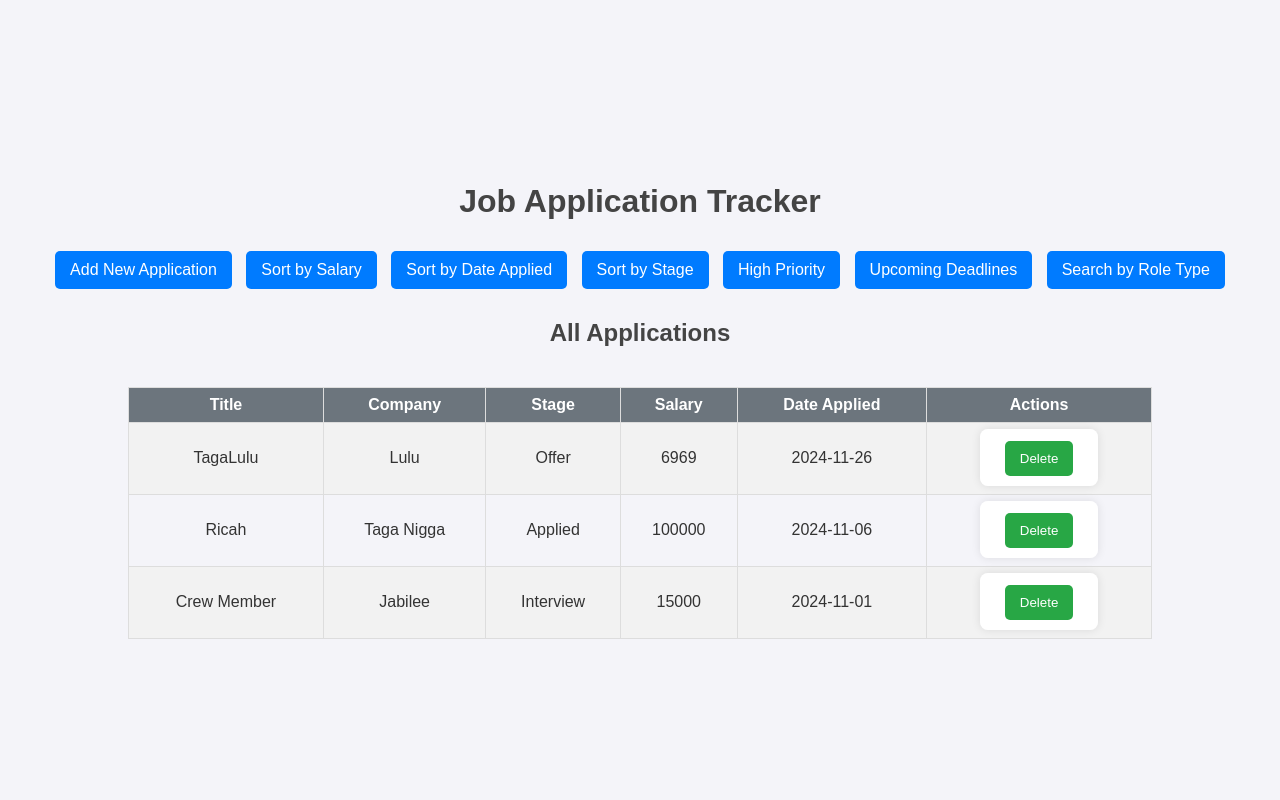
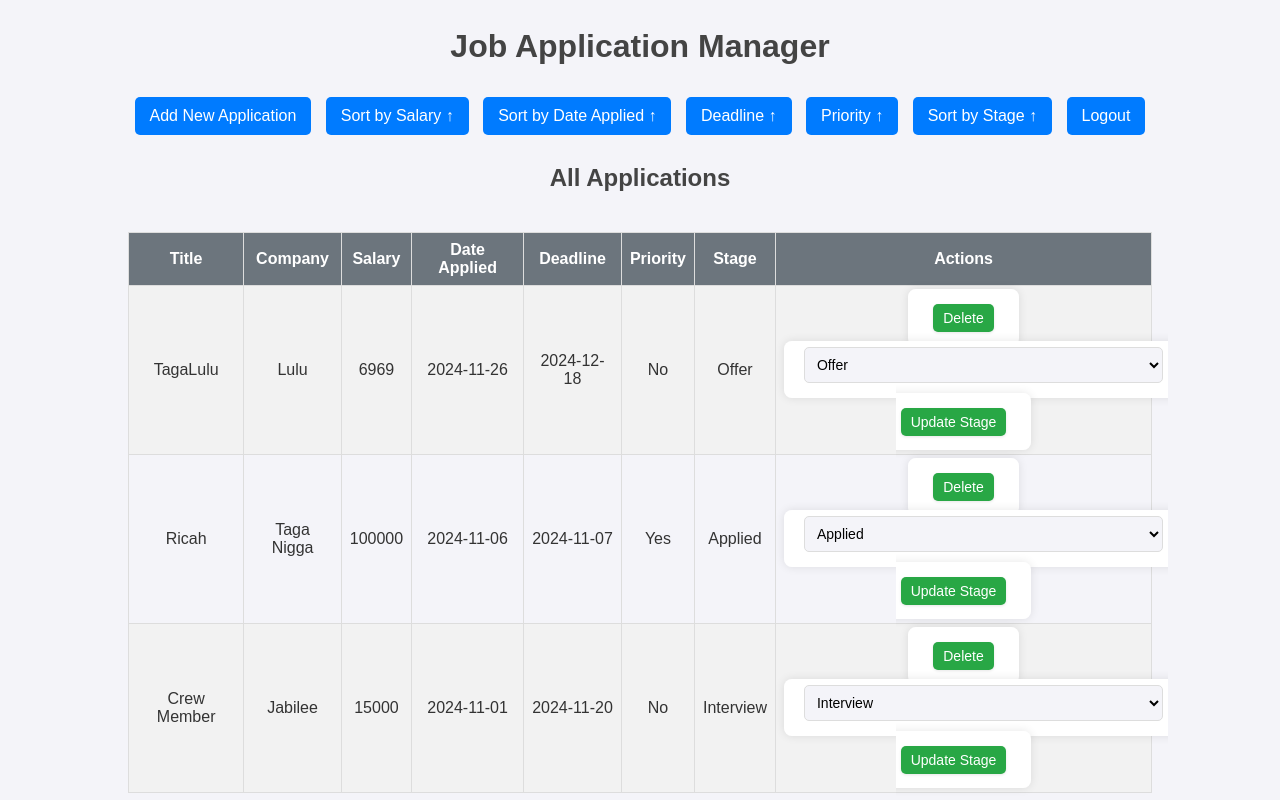
Before and after one commit to rechandayo/TULONG, a Flask app: page /view/1 in a window 1280 px wide. Run offline with Flask 3, Linux system fonts and the light colour scheme; data comes from the database, SQL or seed files in the repository; both versions use the stored data as it was after the commit.

Commit message:
Add files via upload

```diff
--- a/app.py
+++ b/app.py
@@ -1,78 +1,90 @@
-from flask import Flask, render_template, request, redirect, url_for
+from flask import Flask, render_template, request, redirect, url_for, session, flash
+from flask_bcrypt import Bcrypt
 import sqlite3
 from datetime import datetime
+from functools import wraps
+
 
 app = Flask(__name__)
+app.secret_key = 'your_secret_key'
+bcrypt = Bcrypt(app)
 
-# Selection Sort: Sort by Salary
-def selection_sort(applications):
-    n = len(applications)
-    for i in range(n):
-        min_index = i
-        for j in range(i + 1, n):
-            if applications[j]["salary"] < applications[min_index]["salary"]:
-                min_index = j
-        # Swap
-        applications[i], applications[min_index] = applications[min_index], applications[i]
-    return applications
-
-# Shell Sort: Sort by Date Applied
-def shell_sort(applications):
-    n = len(applications)
-    gap = n // 2
-    while gap > 0:
-        for i in range(gap, n):
-            temp = applications[i]
-            j = i
-            # Sort by date_applied
-            while j >= gap and applications[j - gap]["date_applied"] > temp["date_applied"]:
-                applications[j] = applications[j - gap]
-                j -= gap
-            applications[j] = temp
-        gap //= 2
-    return applications
-
-# Bucket Sort: Sort by Stage
-def bucket_sort(applications):
-    # Define buckets based on stages
-    buckets = {
-        "Applied": [],
-        "Interview": [],
-        "Offer": [],
-        "Rejected": []
-    }
-
-    # Place applications in the corresponding bucket
-    for app in applications:
-        stage = app["stage"]
-        if stage in buckets:
-            buckets[stage].append(app)
-        else:
-            buckets["Applied"].append(app)  # Default to "Applied" if stage is unknown
-
-    # Concatenate buckets
-    sorted_applications = []
-    for stage in ["Applied", "Interview", "Offer", "Rejected"]:
-        sorted_applications.extend(buckets[stage])
-
-    return sorted_applications
-
-# Database setup and helper function
 def get_db_connection():
-    conn = sqlite3.connect("job_applications.db")
+    conn = sqlite3.connect("job_applications.db")  # Ensure this matches the actual path
     conn.row_factory = sqlite3.Row
     return conn
 
-# Home route: List all job applications
+# Signup Route
+@app.route("/signup", methods=["GET", "POST"])
+def signup():
+    if request.method == "POST":
+        username = request.form["username"]
+        email = request.form["email"]
+        password = request.form["password"]
+        hashed_password = bcrypt.generate_password_hash(password).decode("utf-8")
+
+        conn = get_db_connection()
+        try:
+            conn.execute("INSERT INTO users (username, email, password) VALUES (?, ?, ?)",
+                         (username, email, hashed_password))
+            conn.commit()
+        except sqlite3.IntegrityError:
+            flash("Username or email already exists")
+            return redirect(url_for("signup"))
+        conn.close()
+        flash("Signup successful, please log in.")
+        return redirect(url_for("login"))
+
+    return render_template("signup.html")
+
+# Login Route
+@app.route("/login", methods=["GET", "POST"])
+def login():
+    if request.method == "POST":
+        email = request.form["email"]
+        password = request.form["password"]
+
+        conn = get_db_connection()
+        user = conn.execute("SELECT * FROM users WHERE email = ?", (email,)).fetchone()
+        conn.close()
+
+        if user and bcrypt.check_password_hash(user["password"], password):
+            session["user_id"] = user["id"]
+            session["username"] = user["username"]
+            flash("Login successful!")
+            return redirect(url_for("index"))
+        else:
+            flash("Incorrect email or password.")
+    return render_template("login.html")
+
+# Logout Route
+@app.route("/logout")
+def logout():
+    session.clear()
+    flash("Logged out successfully.")
+    return redirect(url_for("login"))
+
+# Check if user is logged in
+def login_required(f):
+    @wraps(f)
+    def decorated_function(*args, **kwargs):
+        if "user_id" not in session:
+            flash("Please log in to access this page.")
+            return redirect(url_for("login"))
+        return f(*args, **kwargs)
+    return decorated_function
+
 @app.route("/")
+@login_required
 def index():
+    user_id = session["user_id"]
     conn = get_db_connection()
-    applications = conn.execute("SELECT * FROM applications ORDER BY date_applied").fetchall()
+    applications = conn.execute("SELECT * FROM applications WHERE user_id = ?", (user_id,)).fetchall()
     conn.close()
     return render_template("index.html", applications=applications)
 
-# Route to add a new job application
 @app.route("/add", methods=["GET", "POST"])
+@login_required
 def add_application():
     if request.method == "POST":
         title = request.form["title"]
@@ -83,18 +95,96 @@ def add_application():
         deadline = request.form.get("deadline", None)
         role_type = request.form.get("role_type", None)
         priority = 1 if "priority" in request.form else 0
+        user_id = session["user_id"]
 
         conn = get_db_connection()
         conn.execute('''
-            INSERT INTO applications (title, company, stage, salary, date_applied, deadline, role_type, priority)
-            VALUES (?, ?, ?, ?, ?, ?, ?, ?)
-        ''', (title, company, stage, salary, date_applied, deadline, role_type, priority))
+            INSERT INTO applications (title, company, stage, salary, date_applied, deadline, role_type, priority, user_id)
+            VALUES (?, ?, ?, ?, ?, ?, ?, ?, ?)
+        ''', (title, company, stage, salary, date_applied, deadline, role_type, priority, user_id))
         conn.commit()
         conn.close()
 
         return redirect(url_for("index"))
 
     return render_template("add_application.html")
+
+
+# Selection Sort: Sort by Salary
+def selection_sort(applications, reverse=False):
+    n = len(applications)
+    for i in range(n):
+        selected_index = i
+        for j in range(i + 1, n):
+            if (applications[j]["salary"] < applications[selected_index]["salary"]) ^ reverse:
+                selected_index = j
+        applications[i], applications[selected_index] = applications[selected_index], applications[i]
+    return applications
+
+# Use Selection sort: Sort by Priority
+def priority_sort(applications, reverse):
+    n = len(applications)
+    for i in range(n):
+        selected_index = i
+        for j in range(i + 1, n):
+            if (applications[j]["priority"] < applications[selected_index]["priority"]) ^ reverse:
+                selected_index = j
+        applications[i], applications[selected_index] = applications[selected_index], applications[i]
+    return applications
+
+# Shell Sort: Sort by Date Applied
+def shell_sort(applications, reverse=False):
+    n = len(applications)
+    gap = n // 2
+    while gap > 0:
+        for i in range(gap, n):
+            temp = applications[i]
+            j = i
+            while j >= gap and (applications[j - gap]["date_applied"] > temp["date_applied"]) ^ reverse:
+                applications[j] = applications[j - gap]
+                j -= gap
+            applications[j] = temp
+        gap //= 2
+    return applications
+
+def deadline_sort(applications, reverse=False):
+    n = len(applications)
+    gap = n // 2
+    while gap > 0:
+        for i in range(gap, n):
+            temp = applications[i]
+            j = i
+            while j >= gap and (applications[j - gap]["deadline"] > temp["deadline"]) ^ reverse:
+                applications[j] = applications[j - gap]
+                j -= gap
+            applications[j] = temp
+        gap //= 2
+    return applications
+
+# Bucket Sort: Sort by Stage
+def bucket_sort(applications, reverse=False):
+    # Define the desired order for stages
+    stage_order = ["Applied", "Interview", "Offer", "Rejected"]
+    if reverse:
+        stage_order = stage_order[::-1]  # Reverse order for descending
+
+    # Create buckets based on the stage order
+    stage_buckets = {stage: [] for stage in stage_order}
+    for app in applications:
+        stage = app["stage"]
+        # Add applications to the correct bucket if stage matches, else default to "Applied"
+        if stage in stage_buckets:
+            stage_buckets[stage].append(app)
+        else:
+            stage_buckets["Applied"].append(app)
+
+    # Flatten the buckets back into a single list, preserving the desired stage order
+    sorted_applications = []
+    for stage in stage_order:
+        sorted_applications.extend(stage_buckets[stage])
+
+    return sorted_applications
+
 
 # Route to delete an application by ID
 @app.route("/delete/<int:id>", methods=["POST"])
@@ -108,20 +198,36 @@ def delete_application(id):
 # Route to view applications by filter
 @app.route("/view/<filter_type>")
 def view_applications(filter_type):
+    sort_order = request.args.get("order", "asc")  # Default to ascending
     conn = get_db_connection()
     applications = conn.execute("SELECT * FROM applications").fetchall()
     applications = [dict(app) for app in applications]  # Convert Row objects to dictionaries
     conn.close()
 
     # Apply sorting based on filter_type
+    reverse = sort_order == "desc"
     if filter_type == "salary":
-        applications = selection_sort(applications)
+        applications = selection_sort(applications, reverse)
     elif filter_type == "date":
-        applications = shell_sort(applications)
+        applications = shell_sort(applications, reverse)
     elif filter_type == "stage":
-        applications = bucket_sort(applications)
+        applications = bucket_sort(applications, reverse)
+    elif filter_type == "deadline":
+        applications = deadline_sort(applications, reverse)
+    elif filter_type == "priority":
+        applications = priority_sort(applications, reverse)
 
-    return render_template("view_applications.html", applications=applications, filter_type=filter_type)
+    return render_template("view_applications.html", applications=applications, filter_type=filter_type, sort_order=sort_order)
+
+# Route to update the stage of an application
+@app.route("/update_stage/<int:id>", methods=["POST"])
+def update_stage(id):
+    new_stage = request.form["stage"]
+    conn = get_db_connection()
+    conn.execute("UPDATE applications SET stage = ? WHERE id = ?", (new_stage, id))
+    conn.commit()
+    conn.close()
+    return redirect(url_for("index"))
 
 
 # Route to search applications by role type
@@ -135,5 +241,7 @@ def search():
         conn.close()
     return render_template("view_applications.html", applications=applications, filter_type="search")
 
+
+
 if __name__ == "__main__":
     app.run(debug=True)
--- a/static/styles.css
+++ b/static/styles.css
@@ -42,6 +42,7 @@ tr:hover {
     background-color: #ddd;
 }
 
+/* Links and buttons styling */
 a, button {
     display: inline-block;
     margin: 10px 5px;
@@ -58,8 +59,70 @@ a:hover, button:hover {
     background-color: #0056b3;
 }
 
-form {
+/* Action buttons in table rows */
+button {
+    padding: 6px 10px;
+    border-radius: 5px;
+    border: none;
+    cursor: pointer;
+    font-size: 14px;
+    color: #fff;
+    margin-left: 5px;
+}
+
+button[type="submit"] {
+    background-color: #28a745; /* Green for submit */
+}
+
+button[type="submit"]:hover {
+    background-color: #218838;
+}
+
+button.delete-btn {
+    background-color: #dc3545; /* Red for delete */
+}
+
+button.delete-btn:hover {
+    background-color: #c82333;
+}
+
+/* Inline form elements inside table cells */
+td form {
     display: inline;
+}
+
+td select, td button {
+    vertical-align: middle;
+}
+
+/* Style for dropdowns */
+select {
+    padding: 8px;
+    border-radius: 5px;
+    border: 1px solid #ddd;
+    background-color: #f4f4f9;
+    cursor: pointer;
+    font-size: 14px;
+    margin-right: 5px;
+}
+
+select:focus {
+    outline: none;
+    border-color: #007bff;
+}
+
+/* Highlight dropdown on hover */
+select:hover {
+    background-color: #e9ecef;
+}
+
+/* Slight shadow on buttons */
+button {
+    box-shadow: 0 1px 3px rgba(0, 0, 0, 0.1);
+}
+
+button:hover {
+    box-shadow: 0 1px 5px rgba(0, 0, 0, 0.2);
 }
 
 /* Center the form on the add_application page */
@@ -86,6 +149,7 @@ input[type="text"], input[type="number"], input[type="date"], select {
     box-sizing: border-box;
 }
 
+/* Submit button styling */
 button[type="submit"] {
     background-color: #28a745;
 }
@@ -93,3 +157,12 @@ button[type="submit"] {
 button[type="submit"]:hover {
     background-color: #218838;
 }
+
+td.priority-yes {
+    font-weight: bold;
+    color: #d9534f; /* Red color to indicate high priority */
+}
+
+td.priority-no {
+    color: #5cb85c; /* Green color for non-priority */
+}
--- a/templates/view_applications.html
+++ b/templates/view_applications.html
@@ -1,41 +1,64 @@
 <!doctype html>
 <html lang="en">
 <head>
-    <title>Job Application Tracker</title>
+    <title>Job Application Manager</title>
     <link rel="stylesheet" href="{{ url_for('static', filename='styles.css') }}">
 </head>
 <body>
-    <h1>Job Application Tracker</h1>
+    <h1>Job Application Manager</h1>
     <div>
         <a href="{{ url_for('add_application') }}">Add New Application</a>
-        <a href="{{ url_for('view_applications', filter_type='salary') }}">Sort by Salary</a>
-        <a href="{{ url_for('view_applications', filter_type='date') }}">Sort by Date Applied</a>
-        <a href="{{ url_for('view_applications', filter_type='stage') }}">Sort by Stage</a>
-        <a href="{{ url_for('view_applications', filter_type='priority') }}">High Priority</a>
-        <a href="{{ url_for('view_applications', filter_type='deadline') }}">Upcoming Deadlines</a>
-        <a href="{{ url_for('search') }}">Search by Role Type</a>
+        <a href="{{ url_for('view_applications', filter_type='salary', order='asc' if sort_order == 'desc' else 'desc') }}">
+            Sort by Salary {{ '↑' if sort_order == 'asc' else '↓' }}
+        </a>
+        <a href="{{ url_for('view_applications', filter_type='date', order='asc' if sort_order == 'desc' else 'desc') }}">
+            Sort by Date Applied {{ '↑' if sort_order == 'asc' else '↓' }}
+        </a>
+        <a href="{{ url_for('view_applications', filter_type='deadline', order='asc' if sort_order == 'desc' else 'desc') }}">
+            Deadline {{ '↑' if sort_order == 'asc' else '↓' }}
+        </a>
+        <a href="{{ url_for('view_applications', filter_type='priority', order='asc' if sort_order == 'desc' else 'desc') }}">
+            Priority {{ '↑' if sort_order == 'asc' else '↓' }}
+        </a>
+        <a href="{{ url_for('view_applications', filter_type='stage', order='asc' if sort_order == 'desc' else 'desc') }}">
+            Sort by Stage {{ '↑' if sort_order == 'asc' else '↓' }}
+        </a>
+        <a href="{{ url_for('logout') }}">Logout</a>
     </div>
     <h2>All Applications</h2>
     <table>
         <tr>
             <th>Title</th>
             <th>Company</th>
-            <th>Stage</th>
             <th>Salary</th>
             <th>Date Applied</th>
+            <th>Deadline</th>
+            <th>Priority</th>
+            <th>Stage</th>
             <th>Actions</th>
         </tr>
         {% for app in applications %}
         <tr>
             <td>{{ app['title'] }}</td>
             <td>{{ app['company'] }}</td>
-            <td>{{ app['stage'] }}</td>
             <td>{{ app['salary'] }}</td>
             <td>{{ app['date_applied'] }}</td>
-            <td>
-                <form action="{{ url_for('delete_application', id=app['id']) }}" method="post" style="display:inline;">
-                    <button type="submit" onclick="return confirm('Are you sure you want to delete this application?');">Delete</button>
-                </form>
+            <td>{{ app['deadline'] }}</td>
+            <td>{{ 'Yes' if app['priority'] else 'No' }}</td>
+                <td>{{ app['stage'] }}</td>
+                <td>
+                    <form action="{{ url_for('delete_application', id=app['id']) }}" method="post" style="display:inline;">
+                        <button type="submit" onclick="return confirm('Are you sure you want to delete this application?');">Delete</button>
+                    </form>
+                    <form action="{{ url_for('update_stage', id=app['id']) }}" method="post" style="display:inline;">
+                        <select name="stage" required>
+                            <option value="Applied" {% if app['stage'] == 'Applied' %}selected{% endif %}>Applied</option>
+                            <option value="Interview" {% if app['stage'] == 'Interview' %}selected{% endif %}>Interview</option>
+                            <option value="Offer" {% if app['stage'] == 'Offer' %}selected{% endif %}>Offer</option>
+                            <option value="Rejected" {% if app['stage'] == 'Rejected' %}selected{% endif %}>Rejected</option>
+                        </select>
+                        <button type="submit">Update Stage</button>
+                    </form>
             </td>
         </tr>
         {% endfor %}
```
Also changed, not shown: createdatabase.py (added, +34 -0 lines), templates/add_application.html (+6 -5 lines), templates/index.html (+37 -14 lines), templates/login.html (added, +19 -0 lines), templates/signup.html (added, +22 -0 lines), job_applications.db.
